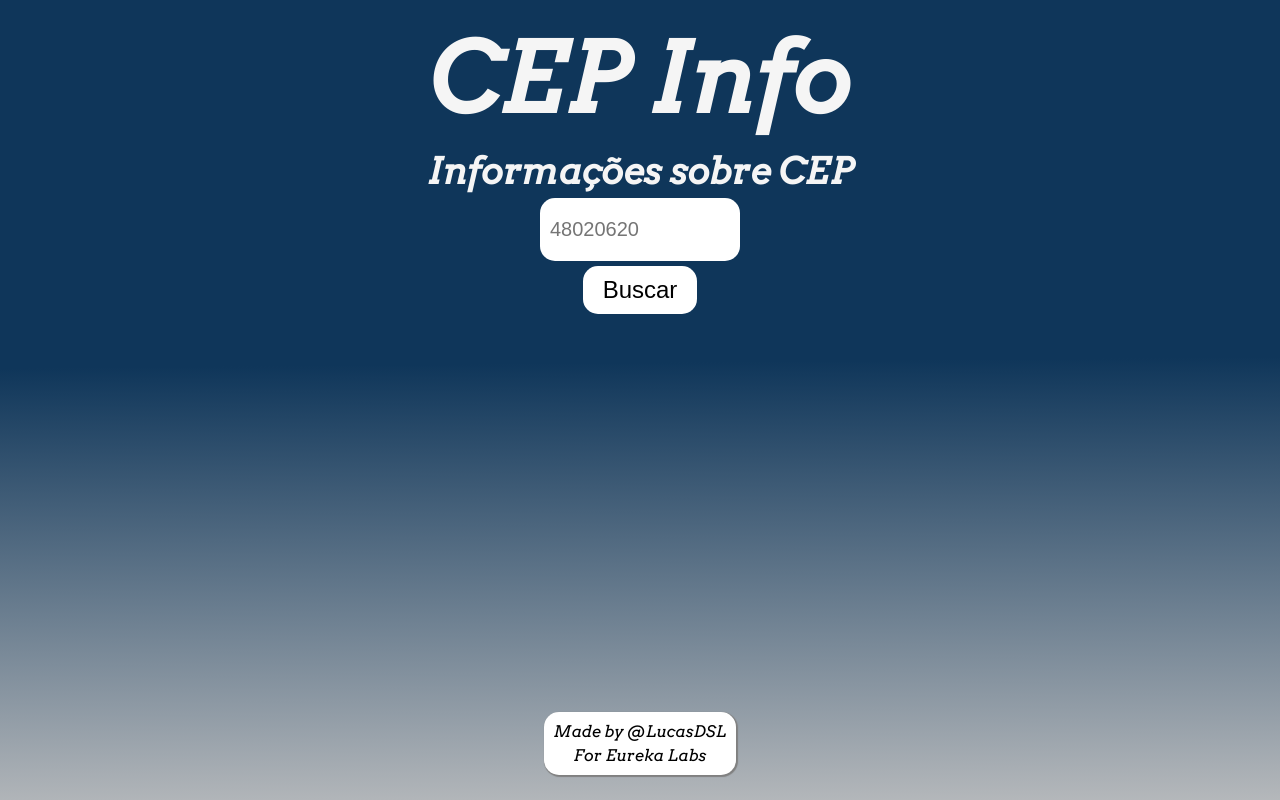
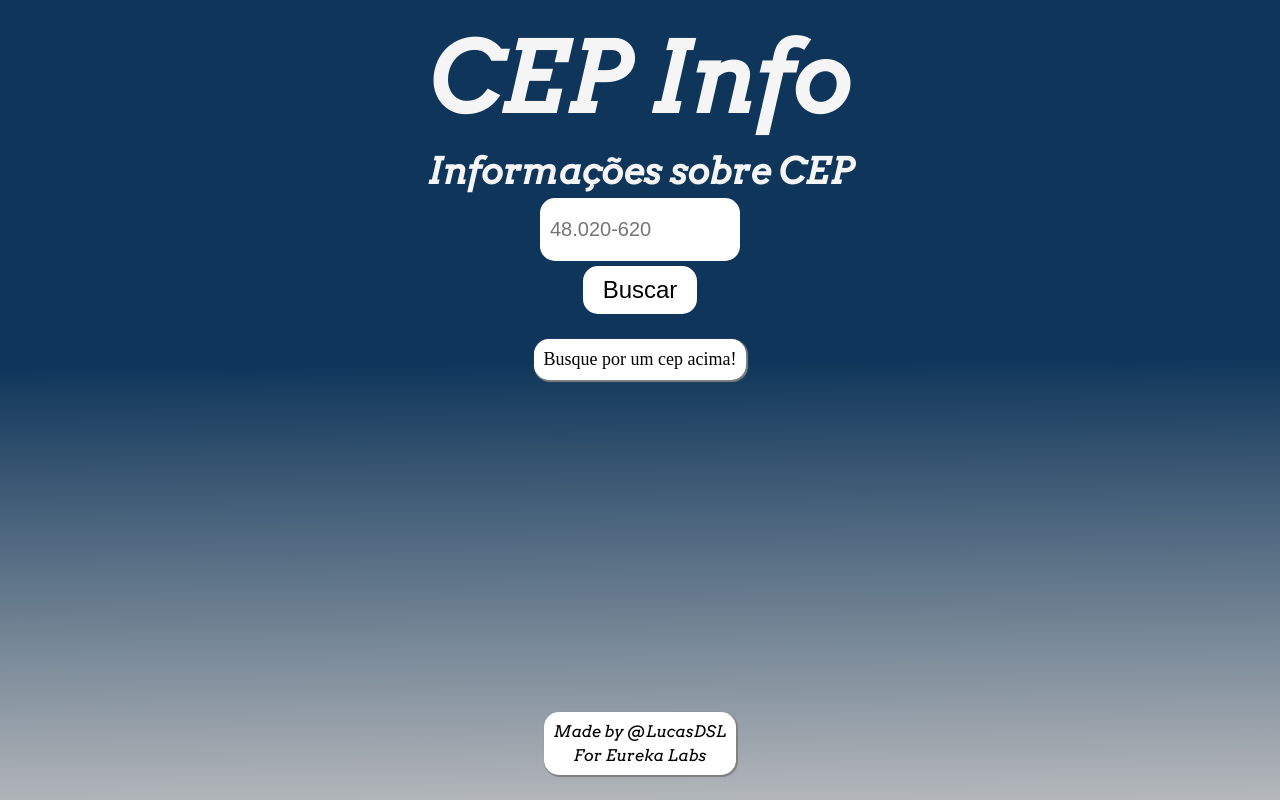
Before and after one commit to LucasDSL/eureka-test-fullstack, a React (Create React App) app in the folder frontend/: page / in a window 1280 px wide. Built offline with nearby package versions, Linux system fonts and the light colour scheme.

Commit message:
feat: showing correct response after request for backend.link

```diff
--- /dev/null
+++ b/frontend/src/backend.js
@@ -0,0 +1,3 @@
+export default {
+    link: 'http://localhost:8080/cep'
+}
--- a/frontend/src/components/Card/Card.css
+++ b/frontend/src/components/Card/Card.css
@@ -7,10 +7,12 @@
     color: black;
     background: #FFFFFF;
     border-radius: 15px;
+    margin: 2.5rem 0rem 2.5rem;
     margin-bottom: 2.5rem;
     box-shadow: .1rem .1rem .1rem .1rem grey;
     padding: 1rem;
     gap: .5rem;
+    font-size: 1.8rem;
 }
 
 .card > a {
--- a/frontend/src/components/Card/Card.jsx
+++ b/frontend/src/components/Card/Card.jsx
@@ -1,7 +1,32 @@
 import React from 'react'
 import './Card.css'
 function Card(props){
-  const paragraphs = [...props.content]
+  if(props.option === 'default') {
+    return (
+    <div className='card' >
+      <p>Busque por um cep acima!</p>
+    </div>)
+  }
+  if(props.option === 'search') {
+    const info = props.info
+    return (
+      <div className='card'>
+          <p>Bairro: {info.neighborhood}</p>
+          <p>{info.patio}</p>
+          <p>{info.city + ' - ' + info.stateAcronym} </p>
+          <p></p>
+      </div>
+    )
+  }
+  if(props.option === 'invalid') {
+    return (
+      <div className='card'>
+        <p> CEP inválido! </p>
+        <p>Tente novamente!</p>
+      </div>
+    )
+  }
+  const paragraphs = [...props.contentFooter]
   return (
     <div className='card' >
         {
--- a/frontend/src/components/Footer/Footer.jsx
+++ b/frontend/src/components/Footer/Footer.jsx
@@ -15,7 +15,7 @@ function Footer() {
 
   return (
     <div className="footer">
-      <Card key="foot" content={arrayContent} />
+      <Card contentFooter={arrayContent} />
     </div>
   )
 }
--- a/frontend/src/components/Search/Search.css
+++ b/frontend/src/components/Search/Search.css
@@ -25,4 +25,8 @@
     font-size: 2.4rem;
     display: inline-block;
     width: fit-content;
+
 }
+.typeCEP > button:hover {
+
+}
--- a/frontend/src/components/Search/Search.jsx
+++ b/frontend/src/components/Search/Search.jsx
@@ -1,13 +1,45 @@
 import React from 'react'
 import "./Search.css"
-import axios from 'axios';
+import { useState } from 'react';
+import Card from '../Card/Card';
+import getData from "./getData"
 
 function Search() {
+  let cardDefault = <Card option="default" />
+  const [currentCard, setCurrentCard] = useState(cardDefault)
+  const [inputCEP, setInput] = useState(' ')
+
+  function getInput(event) {
+    setInput(event.target.value)
+  }
+
+  async function getDataFromAPIChangeCard() {
+    const cepForSearching = inputCEP.replace(/\D/g, '')
+    if(cepForSearching.length !== 8) {
+      return invalidCepProvided()
+    }
+    const dataFromLocal = await getData(cepForSearching)
+    if(!dataFromLocal) {
+      return invalidCepProvided()
+    }
+    cardDefault = <Card option='search' info={dataFromLocal}/>
+    setCurrentCard(cardDefault)
+  }
+
+
+  function invalidCepProvided() {
+    cardDefault  = <Card option='invalid' />
+    return setCurrentCard(cardDefault)
+  }
+
   return (
     <div className='search'>
         <div className='typeCEP'>
-            <input title='Digite aqui seu CEP' type="number" placeholder="48020620"/>
-            <button>Buscar</button>
+            <input onChange={getInput}title='Digite aqui seu CEP' type="string" placeholder="48.020-620"/>
+            <button onClick={getDataFromAPIChangeCard}>Buscar</button>
+        </div>
+        <div>
+          {currentCard}
         </div>
     </div>
   )
--- /dev/null
+++ b/frontend/src/components/Search/getData.js
@@ -0,0 +1,14 @@
+import axios from "axios"
+import backend from "../../backend"
+// eslint-disable-next-line import/no-anonymous-default-export
+export default async cep => {
+    const link = backend.link
+    let axiosResponse
+    try {
+        axiosResponse = await axios.get(link+`/${cep}`)
+    } catch (err) {
+        return undefined
+    }
+
+    return axiosResponse.data
+}
```
